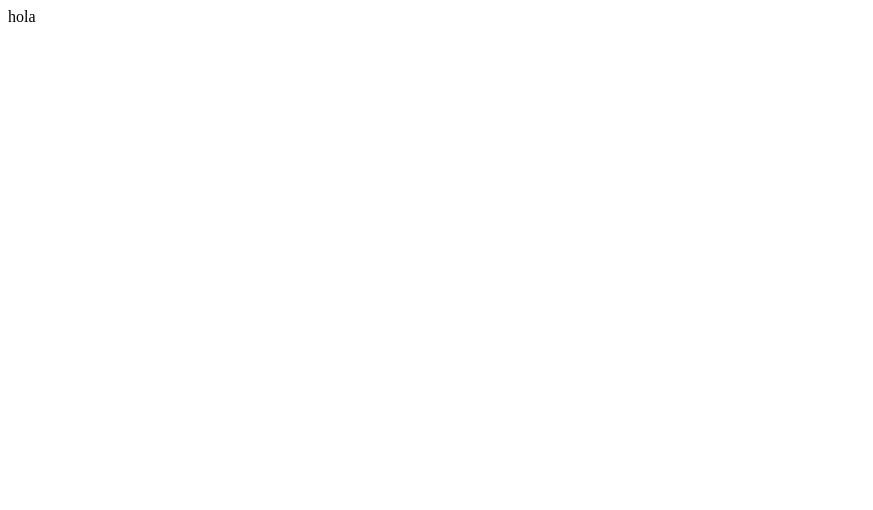
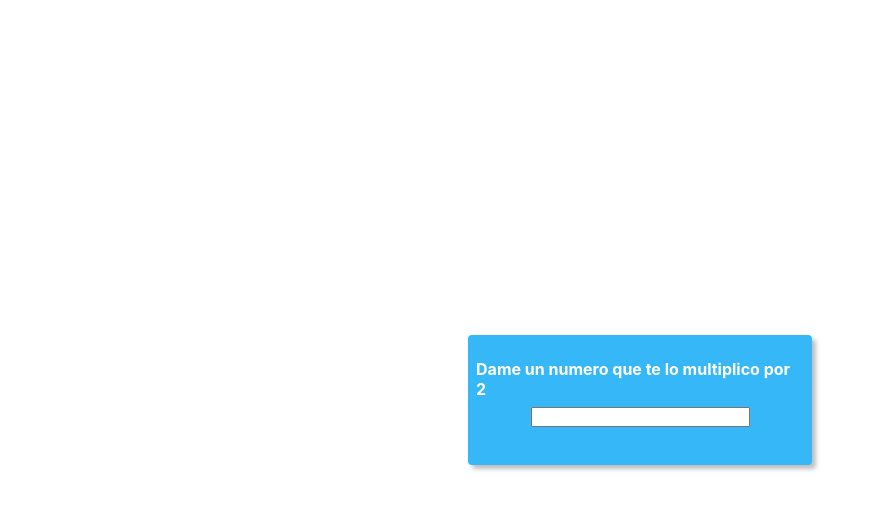
Before and after one commit to skapxd/skap-testing-library, a website: page index.html in a window 1280 px wide. Shown: the whole page, without its empty margins (0-873 px from the left). Drawn offline with Linux system fonts and the light colour scheme.

Commit message:
chore: create simple example

```diff
--- a/index.html
+++ b/index.html
@@ -1,17 +1,60 @@
 <!DOCTYPE html>
 <html lang="en">
+
 <head>
   <meta charset="UTF-8" />
   <meta http-equiv="X-UA-Compatible" content="IE=edge" />
   <meta name="viewport" content="width=device-width, initial-scale=1.0" />
   <title>Document</title>
+
+  <style>
+    * {
+      margin: 0;
+      padding: 0;
+      font-family: -apple-system, system-ui, BlinkMacSystemFont, 'Segoe UI', Roboto, Oxygen, Ubuntu, Cantarell, 'Open Sans', 'Helvetica Neue', sans-serif;
+    }
+
+    body {
+      display: flex;
+      flex-direction: column;
+      justify-content: center;
+      align-items: center;
+      width: 100%;
+      height: 100vh;
+    }
+
+    #mainBox {
+      display: flex;
+      flex-direction: column;
+      gap: 8px;
+      align-items: center;
+      background-color: rgb(54, 183, 248);
+      padding: 24px 8px;
+      border-radius: 4px;
+      box-shadow: 4px 4px 4px rgba(0, 0, 0, 0.25);
+      aspect-ratio: 4/1;
+    }
+
+    #mainBox p {
+      color: white;
+      font-weight: bold;
+    }
+  </style>
+
 </head>
+
 <body>
-    <div id="hola">hola</div>
+
+  <div id="mainBox">
+    <p>Dame un numero que te lo multiplico por 2</p>
+    <input type="tel" >
+    <div id="output"></div>
+  </div>
   <script type="module" src="./src/index.js"></script>
   <script type="module">
     const isModeDev = location.hostname === "127.0.0.1";
-      if(isModeDev) import('./unitTest/index.spec.js');
+    if (isModeDev) import('./unitTest/index.spec.js');
   </script>
 </body>
+
 </html>
--- a/src/index.js
+++ b/src/index.js
@@ -1,8 +1,15 @@
-console.log('Código de producción')
+const input = document.querySelector('input')
+const output = document.querySelector('#output')
+
+input.addEventListener('input', (e) => {
+  const data = e.target.value
+  const doble = getDoble(+data)
+  output.innerHTML = doble
+})
 
 // Juega con esta función tanto como quieras!!!
 export const getDoble = value => {
-  if (typeof value !== 'number') {
+  if (typeof value !== 'number' || isNaN(value)) {
     throw new Error('El valor debe ser un número')
   }
 
--- a/testingLibrary/index.js
+++ b/testingLibrary/index.js
@@ -15,7 +15,7 @@
 
 /**
  * @param {string} message
- * @param {() => boolean | {reason: boolean, customMessage: string}} fn false = error test | true = success test
+ * @param {() => boolean | {isSuccess: boolean, customMessage: string}} fn false = error test | true = success test
  */
 export const test = (
   message = `default message of testingLibrary.test - ${Math.random()}`,
@@ -29,8 +29,8 @@
   }
 
   if (typeof fn() === 'object') {
-    const { reason, customMessage } = fn()
-    if (!reason) return console.error(`❌fallido: ${message} - ${customMessage}`)
+    const { isSuccess, customMessage } = fn()
+    if (!isSuccess) return console.error(`❌fallido: ${message} - ${customMessage}`)
 
     return console.log(`✅exitoso: ${message}`)
   }
```
Also changed, not shown: unitTest/index.spec.js (+5 -5 lines), README.md. Lines whose indentation alone changed are shown as unchanged.
